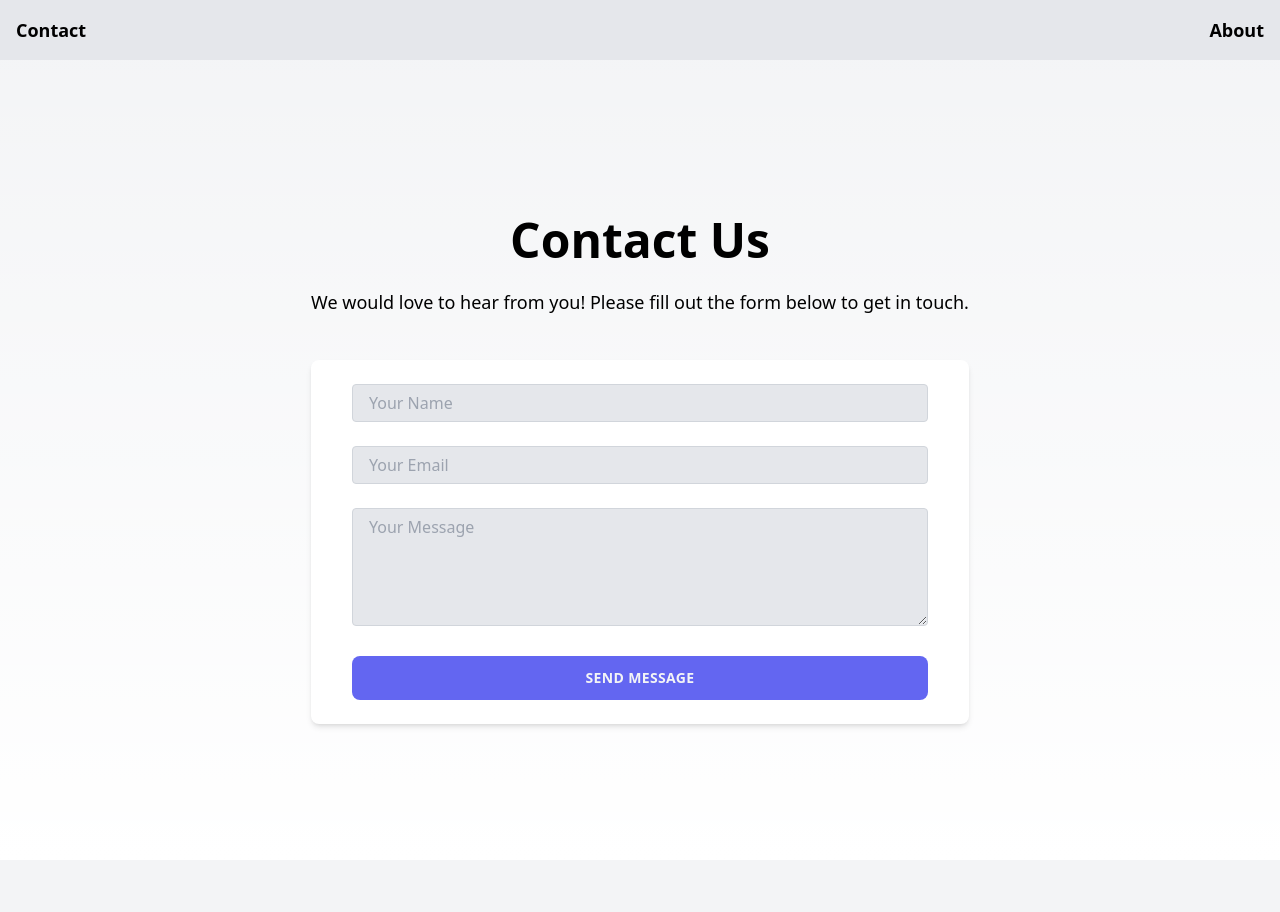
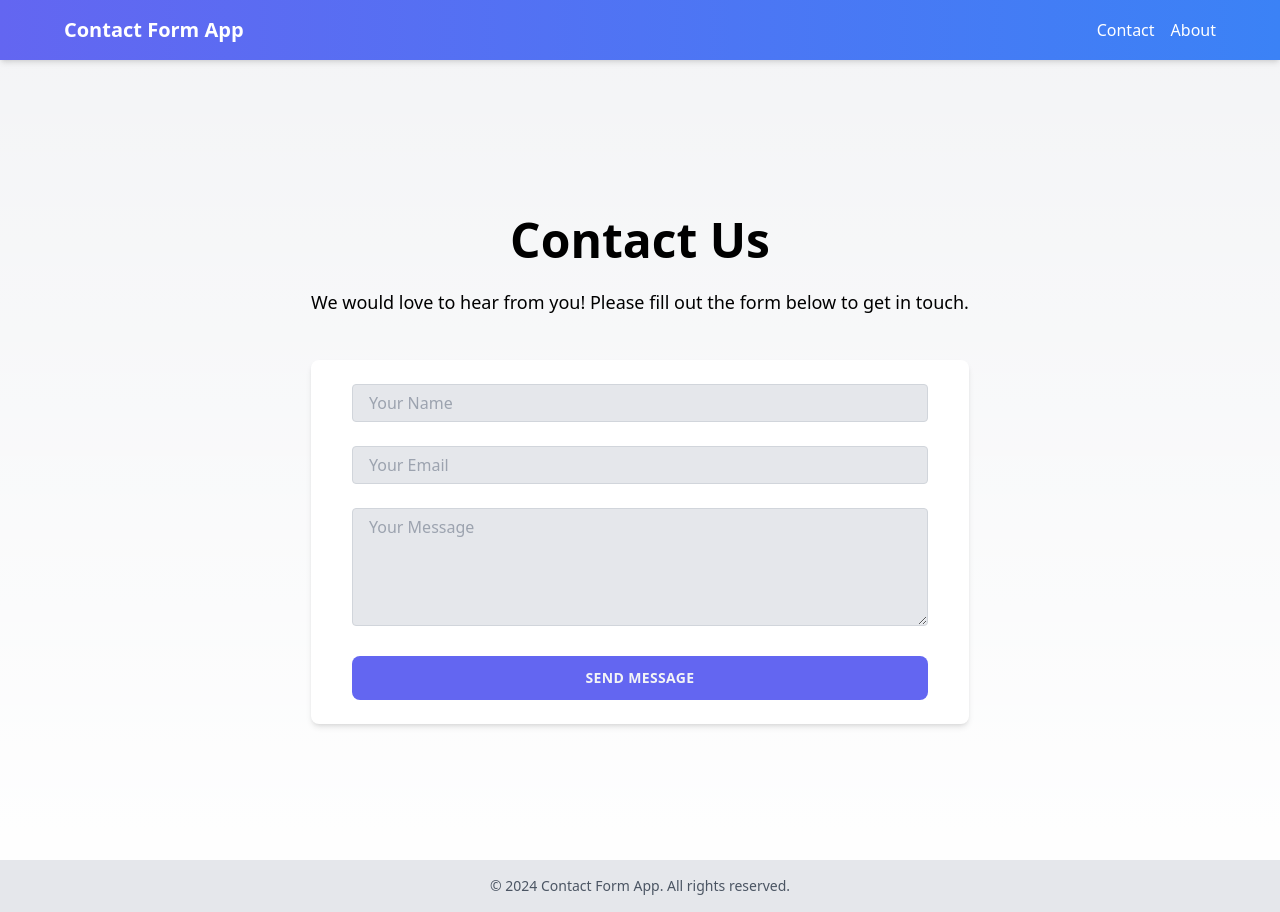
Before and after one commit to saikothouse/cloudflare-next, a Next.js app: page / in a window 1280 px wide. Before the commit the page ends 860 px from the top, so only its background shows below. Built offline with nearby package versions, Linux system fonts and the light colour scheme.

Commit message:
Update layout.js

```diff
--- a/app/layout.js
+++ b/app/layout.js
@@ -9,20 +9,28 @@ export const metadata = {
 export default function RootLayout({ children }) {
   return (
     <html lang="en">
-      <body className="bg-gray-100">
-        <header className="bg-gray-200 p-4">
-          <nav className="flex justify-between">
-            <Link href="/" className="text-lg font-bold">
-              Contact
-            </Link>
-            <Link href="/about" className="text-lg font-bold">
-              About
-            </Link>
+      <body className="bg-gray-100 font-sans">
+        <header className="bg-gradient-to-r from-indigo-500 to-blue-500 text-white p-4 shadow-md">
+          <nav className="flex justify-between items-center max-w-6xl mx-auto">
+            <h1 className="text-xl font-bold">Contact Form App</h1>
+            <div className="space-x-4">
+              <Link href="/" className="hover:underline">
+                Contact
+              </Link>
+              <Link href="/about" className="hover:underline">
+                About
+              </Link>
+            </div>
           </nav>
         </header>
         <main className="flex flex-col items-center justify-center min-h-screen p-6">
           {children}
         </main>
+        <footer className="bg-gray-200 text-center p-4">
+          <p className="text-sm text-gray-600">
+            &copy; {new Date().getFullYear()} Contact Form App. All rights reserved.
+          </p>
+        </footer>
       </body>
     </html>
   );
```
